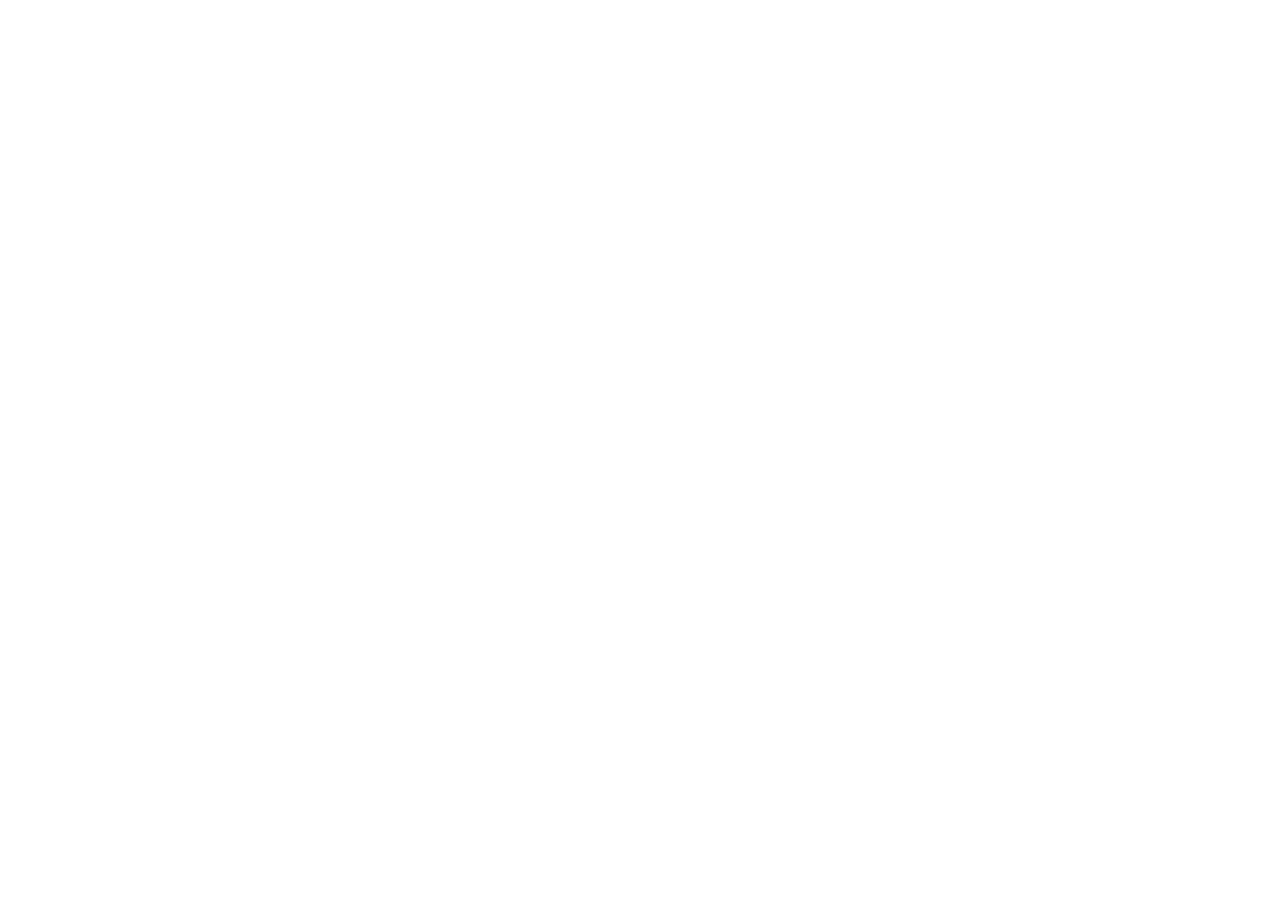
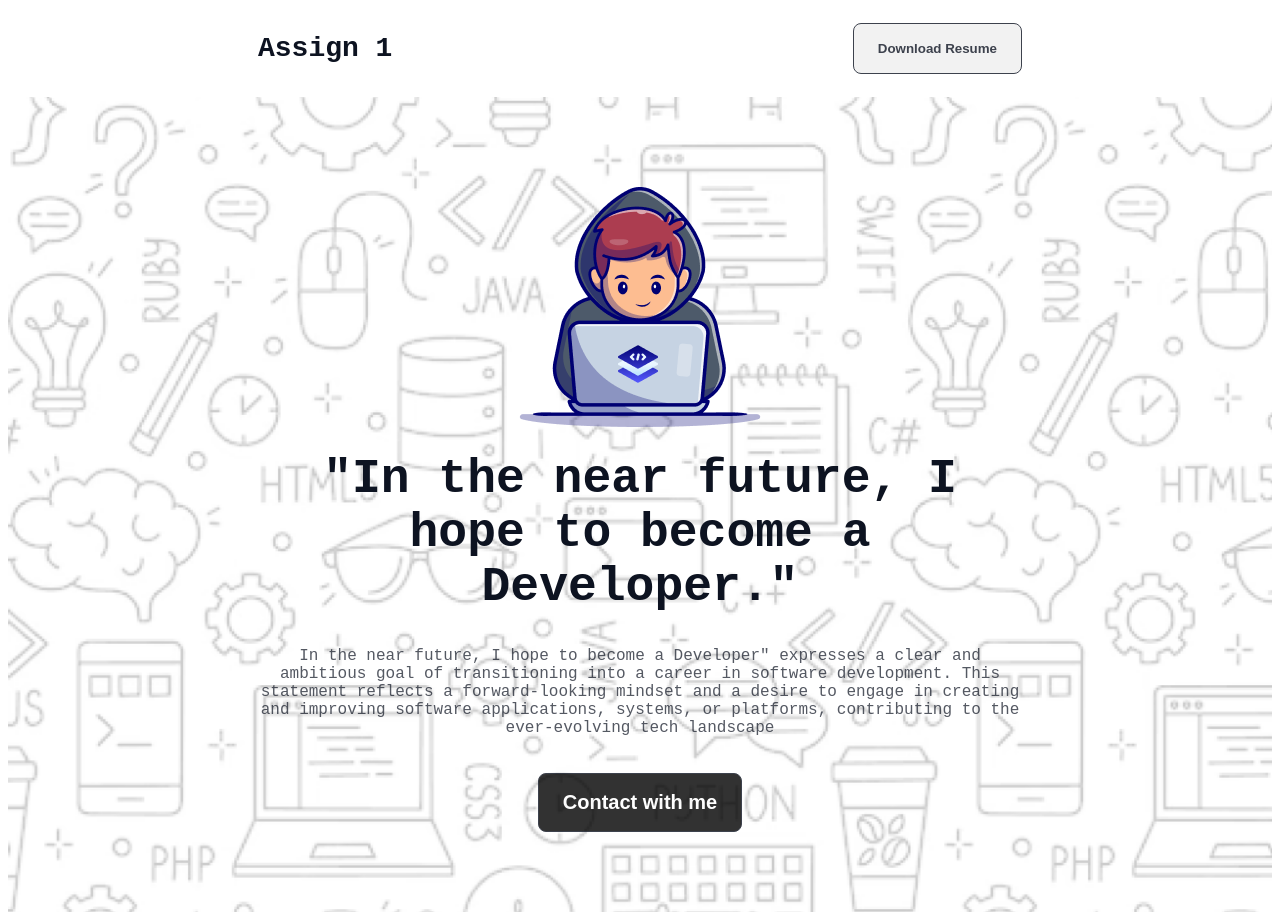
Before and after one commit to mriponm/assignment1, a plain HTML site: page index.html in a window 1280 px wide. Before the commit the page ends 800 px from the top, so only its background shows below. Drawn offline with Linux system fonts and the light colour scheme; a web font is replaced by a local one.

Commit message:
adding nav and hero

```diff
--- a/index.html
+++ b/index.html
@@ -4,13 +4,24 @@
     <meta charset="UTF-8">
     <meta name="viewport" content="width=device-width, initial-scale=1.0">
     <title>Assignment 1</title>
+    <link rel="stylesheet" href="./styles/style.css">
 </head>
-<body>
-    <header>
-
+<body class="azeret-mono-normal">
+    <header class="header-style">
+        <nav class="nav-style">
+            <h1 class="nav-logo">Assign 1</h1>
+            <button class="btn-primary"><a href="">Download Resume</a></button>
+        </nav>
+        <div class="hero">
+            <div class="hero-container">
+                <img src="./assets/Group.png" alt="" class="hero-image">
+                <h1 class="hero-title">"In the near future, I hope to become a Developer."</h1>
+                <p class="hero-description">In the near future, I hope to become a Developer" expresses a clear and ambitious goal of transitioning into a career in software development. This statement reflects a forward-looking mindset and a desire to engage in creating and improving software applications, systems, or platforms, contributing to the ever-evolving tech landscape</p>
+                <button class="btn-primary"><a href="#">Contact with me</a></button>
+            </div>
+        </div>
     </header>
     <main>
-
     </main>
     <footer>
 
--- a/styles/style.css
+++ b/styles/style.css
@@ -0,0 +1,79 @@
+@import url('https://fonts.googleapis.com/css2?family=Azeret+Mono:ital,wght@0,100..900;1,100..900&display=swap');
+
+
+.azeret-mono-normal {
+    font-family: "Azeret Mono", monospace;
+    font-optical-sizing: auto;
+    font-weight: <weight>;
+    font-style: normal;
+  }
+
+  /* Nav Styles */
+  .nav-style{
+    display: flex;
+    justify-content: space-between;
+    align-items: center;
+    margin: 10px 250px;
+  }
+  .nav-logo{
+    color: rgb(13, 19, 33);
+    font-size: 28px;
+    font-weight: 800;
+  }
+
+  /* Share Styles */
+
+  .btn-primary{
+    padding: 17px 24px 17px 24px;
+    border: 1px solid rgb(13, 19, 33);
+    border-radius: 8px;
+    opacity: 0.8;
+    font-size: 2Opx;
+    font-weight: 600;
+    color: rgb(13, 19, 33);
+  }
+  .btn-primary a{
+    text-decoration: none;
+    color: rgb(13, 19, 33);
+}
+
+/* Hero styles */
+.hero{
+    background-image: url(/assets/Hero-bg.png);
+    background-repeat: no-repeat;
+    background-size: cover;
+    padding: 80px 250px;
+
+}
+.hero-container{
+    text-align: center;
+}
+
+.hero-image{
+    margin-top: 10px;
+}
+
+.hero-title{
+    color: rgb(13, 19, 33);
+    font-size: 48px;
+    font-weight: 800;
+    margin-top: 20px;
+}
+
+.hero-description{
+    color: rgb(13, 19, 33);
+    font-size: 16px;
+    font-weight: 400;
+    opacity: 0.7;
+}
+
+.hero-container .btn-primary{
+    background-color: black;
+    margin-top: 20px;
+
+}
+.hero-container .btn-primary a{
+    color: white;
+    font-size: 20px;
+    font-weight: 600;
+}
```
